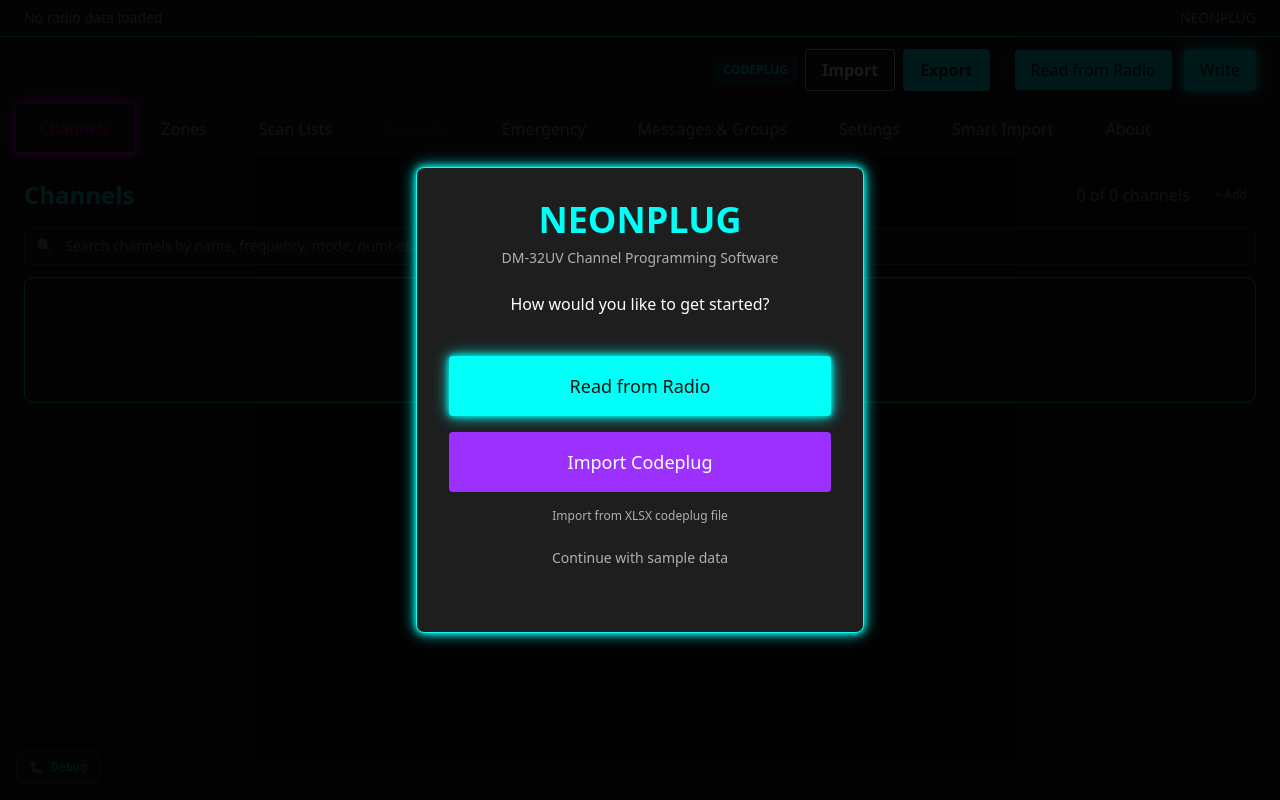
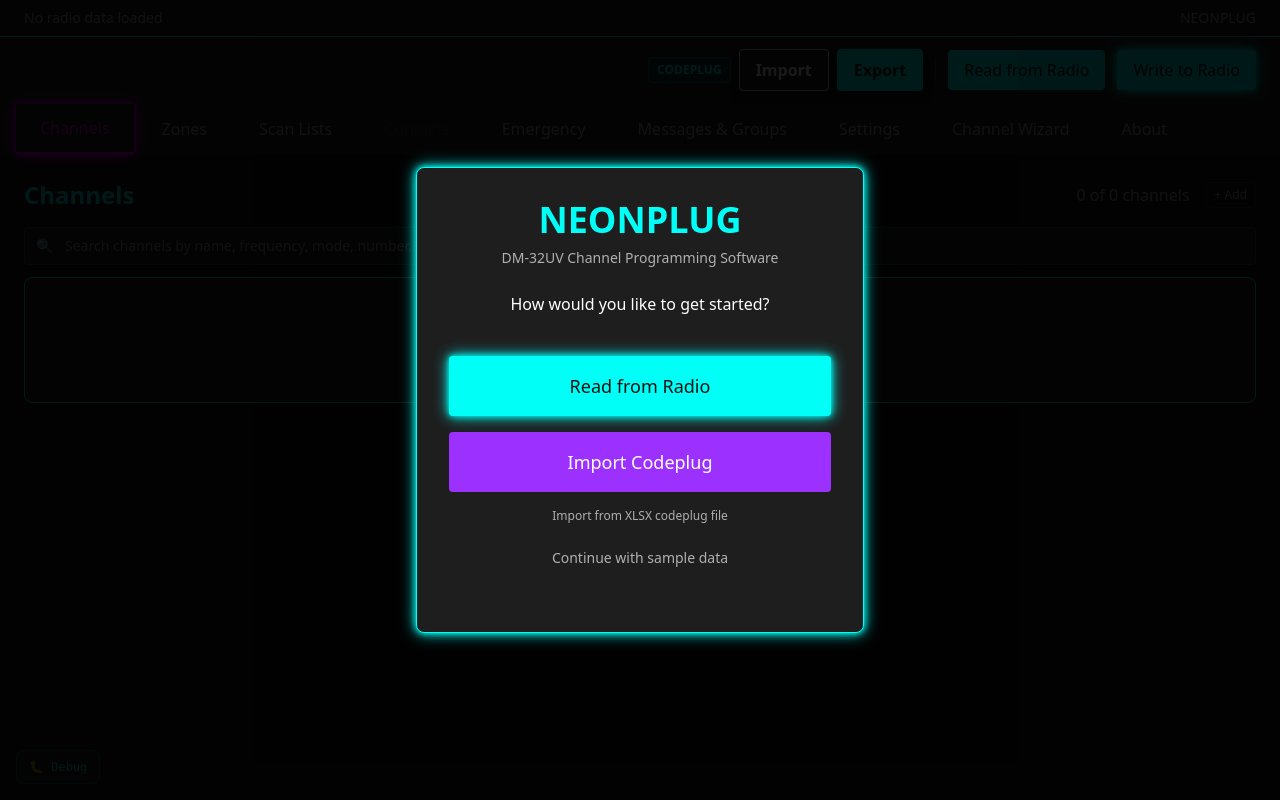
Before and after one commit to infamy/NeonPlug, a React (Vite) app: page / in a window 1280 px wide. Built offline with nearby package versions, Linux system fonts and the light colour scheme.

Commit message:
Reconnect improvement and rename smart import

```diff
--- a/src/components/import/SmartImportTab.tsx
+++ b/src/components/import/SmartImportTab.tsx
@@ -643,7 +643,7 @@ export const SmartImportTab: React.FC = () => {
   return (
     <div className="h-full overflow-y-auto p-6">
       <div className="mb-6">
-        <h2 className="text-2xl font-bold text-neon-cyan mb-2">Smart Import</h2>
+        <h2 className="text-2xl font-bold text-neon-cyan mb-2">Channel Wizard</h2>
         <p className="text-cool-gray">
           Find nearby repeaters and automatically generate channels and zones based on your location
         </p>
--- a/src/components/layout/TabNavigation.tsx
+++ b/src/components/layout/TabNavigation.tsx
@@ -14,7 +14,7 @@ const tabs = [
   { id: 'emergency', label: 'Emergency' },
   { id: 'messages', label: 'Messages & Groups' },
   { id: 'settings', label: 'Settings' },
-  { id: 'import', label: 'Smart Import' },
+  { id: 'import', label: 'Channel Wizard' },
   { id: 'about', label: 'About' },
 ];
 
--- a/src/components/layout/Toolbar.tsx
+++ b/src/components/layout/Toolbar.tsx
@@ -30,6 +30,7 @@ export const Toolbar: React.FC = () => {
   const [importSuccess, setImportSuccess] = useState<string | null>(null);
   const [connectionError, setConnectionError] = useState<string | null>(null);
   const [isWriting, setIsWriting] = useState(false);
+  const [lastOperationMode, setLastOperationMode] = useState<'read' | 'write' | null>(null);
 
   const handleImport = () => {
     fileInputRef.current?.click();
@@ -99,6 +100,7 @@ export const Toolbar: React.FC = () => {
     try {
       // Clear any previous error immediately
       setConnectionError(null);
+      setLastOperationMode('read');
       // Show progress modal immediately with initial state
       setProgress(0);
       setProgressMessage('Selecting port...');
@@ -114,6 +116,7 @@ export const Toolbar: React.FC = () => {
 
       // Success - clear error and close modal after a moment
       setConnectionError(null);
+      setLastOperationMode(null);
       setTimeout(() => {
         setProgress(0);
         setProgressMessage('');
@@ -140,12 +143,20 @@ export const Toolbar: React.FC = () => {
   };
 
   const handleRetry = () => {
-    // Force page refresh to reset everything
-    window.location.reload();
+    // For write operations, restart the write process
+    // For read operations, refresh the page to reset everything
+    if (lastOperationMode === 'write') {
+      // Restart write process
+      handleWrite();
+    } else {
+      // Read operation - refresh page to reset everything
+      window.location.reload();
+    }
   };
 
   const handleCloseModal = () => {
     setConnectionError(null);
+    setLastOperationMode(null);
     setProgress(0);
     setProgressMessage('');
     setCurrentStep('');
@@ -176,6 +187,7 @@ export const Toolbar: React.FC = () => {
     }
 
     setIsWriting(true);
+    setLastOperationMode('write');
     try {
       // Clear any previous error immediately
       setConnectionError(null);
@@ -195,6 +207,7 @@ export const Toolbar: React.FC = () => {
 
       // Success - clear error and close modal after a moment
       setConnectionError(null);
+      setLastOperationMode(null);
       setTimeout(() => {
         setIsWriting(false);
         setProgress(0);
@@ -267,7 +280,7 @@ export const Toolbar: React.FC = () => {
             disabled={isConnecting || isWriting || (channels.length === 0 && zones.length === 0 && scanLists.length === 0)}
             glow
           >
-            {isWriting ? 'Writing...' : 'Write'}
+            {isWriting ? 'Writing...' : 'Write to Radio'}
           </Button>
           {error && (
             <span className="text-red-400 text-xs ml-2">{error}</span>
```
Also changed, not shown: src/data/README.md, 1 other file (tests, documents, lock files or other folders).
